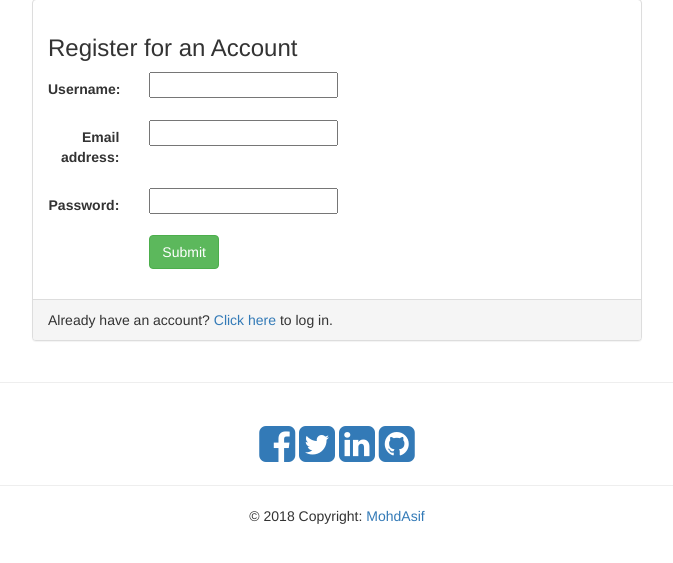
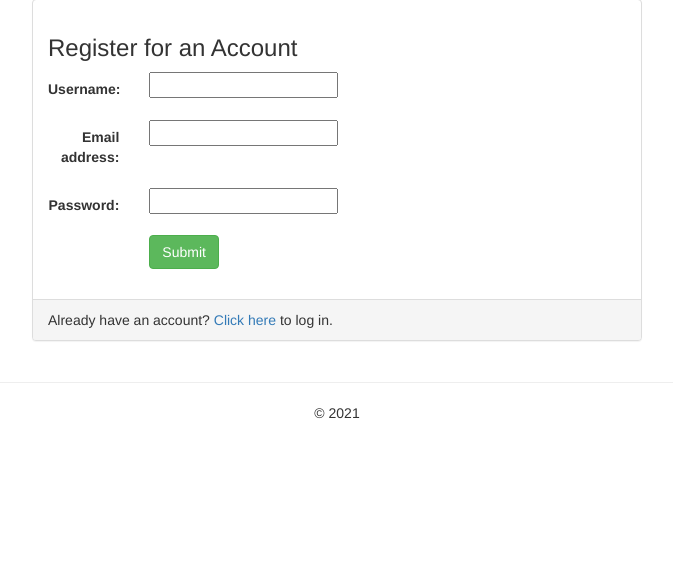
Before and after one commit to henriquebk1/movieRecommend, a Django app: page /signup/ in a window 1280 px wide. Shown: the part 101-664 px from the top of the page, without its empty margins (303-976 px from the left). Run offline with Django 3.2, Linux system fonts and the light colour scheme; some libraries are stand-ins or nearby versions.

Commit message:
Updated UI

```diff
--- a/web/templates/web/base.html
+++ b/web/templates/web/base.html
@@ -81,16 +81,7 @@
      <nav class="navbar navbar-bottom">
     <footer class="page-footer font-small">
         <hr>
-          <div class="text-center center-block">
-            <br />
-                <a href="https://www.facebook.com/profile.php?id=100004918600612"><i id="social-fb" class="fa fa-facebook-square fa-3x social"></i></a>
-                <a href="https://twitter.com/asif536"><i id="social-tw" class="fa fa-twitter-square fa-3x social"></i></a>
-                <a href="https://www.linkedin.com/in/mohd-asif-984a35121/"><i class="fa fa-linkedin-square fa-3x social"></i></a>
-                <a href="https://github.com/asif536"><i id="social-git"class="fa fa-github-square fa-3x"></i></a>
-        </div>
-        <hr>
-        <div class="footer-copyright text-center py-3">© 2018 Copyright:
-        <a href="#"> MohdAsif</a>
+        <div class="footer-copyright text-center py-3">© 2021
     </div>
 
     </footer>
--- a/web/views.py
+++ b/web/views.py
@@ -36,7 +36,7 @@ def recommend(request):
 	pred_idxs_sorted=pred_idxs_sorted+1
 	print(pred_idxs_sorted)
 	preserved = Case(*[When(pk=pk, then=pos) for pos, pk in enumerate(pred_idxs_sorted)])
-	movie_list=list(Movie.objects.filter(id__in = pred_idxs_sorted,).order_by(preserved)[:10])
+	movie_list=list(Movie.objects.filter(id__in = pred_idxs_sorted,).order_by(preserved)[:50])
 	return render(request,'web/recommend.html',{'movie_list':movie_list})
 
 
```
